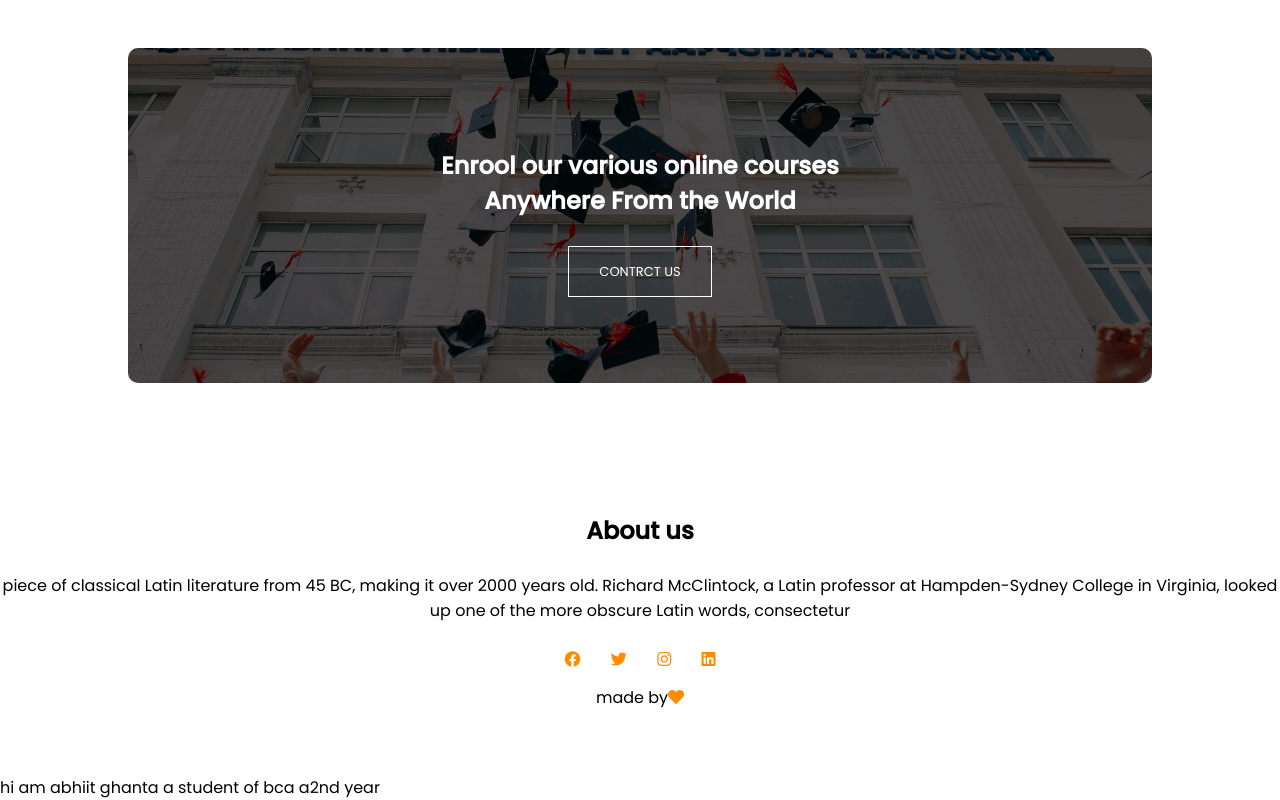
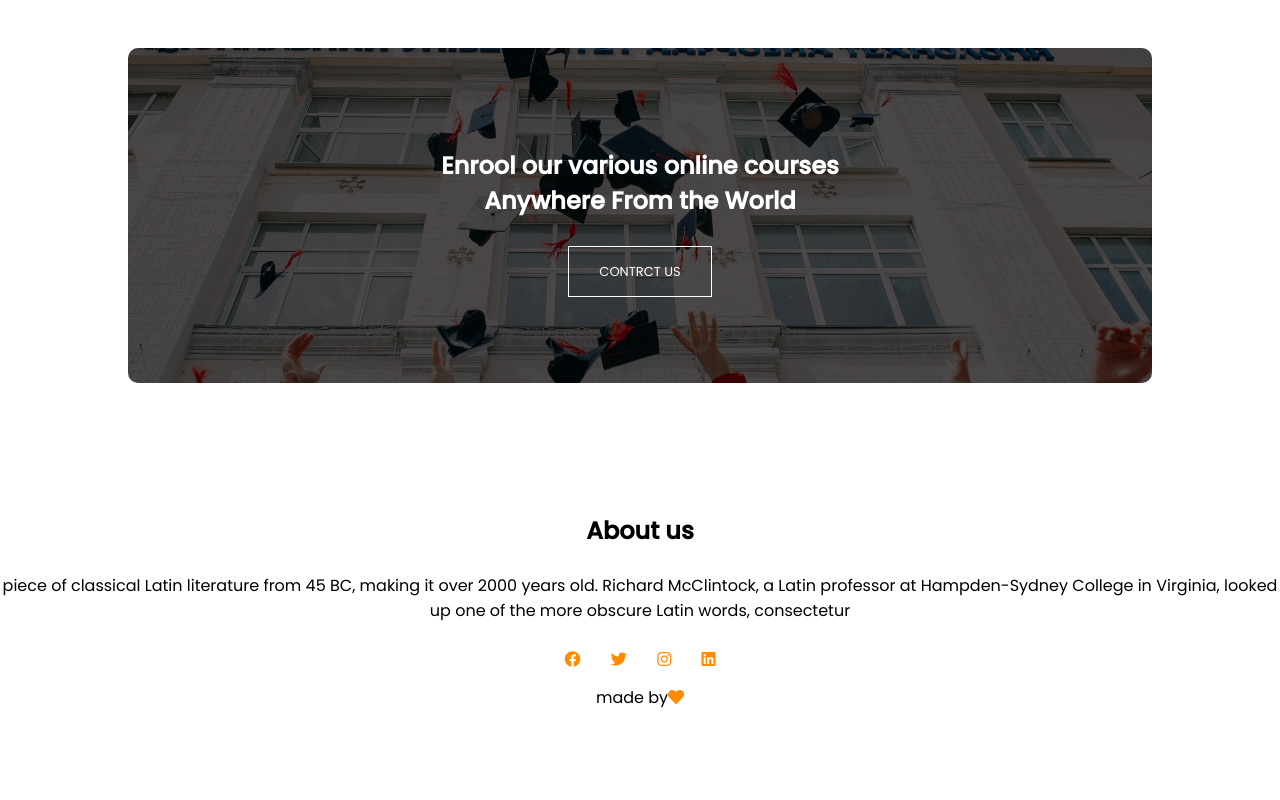
Before and after one commit to CoderAbhi-03/abhijit.github.io, a plain HTML site: page index.html in a window 1280 px wide. Shown: the part 3375-4175 px from the top of the page. After the commit the page ends 4150 px from the top, so only its background shows below. Drawn offline with Linux system fonts and the light colour scheme.

Commit message:
Update index.html

```diff
--- a/index.html
+++ b/index.html
@@ -170,10 +170,7 @@
 </div>
 <p class="made">made by<i class="fas fa-heart"></i></p>
     </section>
-    <section>
-        <div>
-            <p>hi am abhiit ghanta a student of bca a2nd year</p>
-        </div>
+
 
 
 
```
